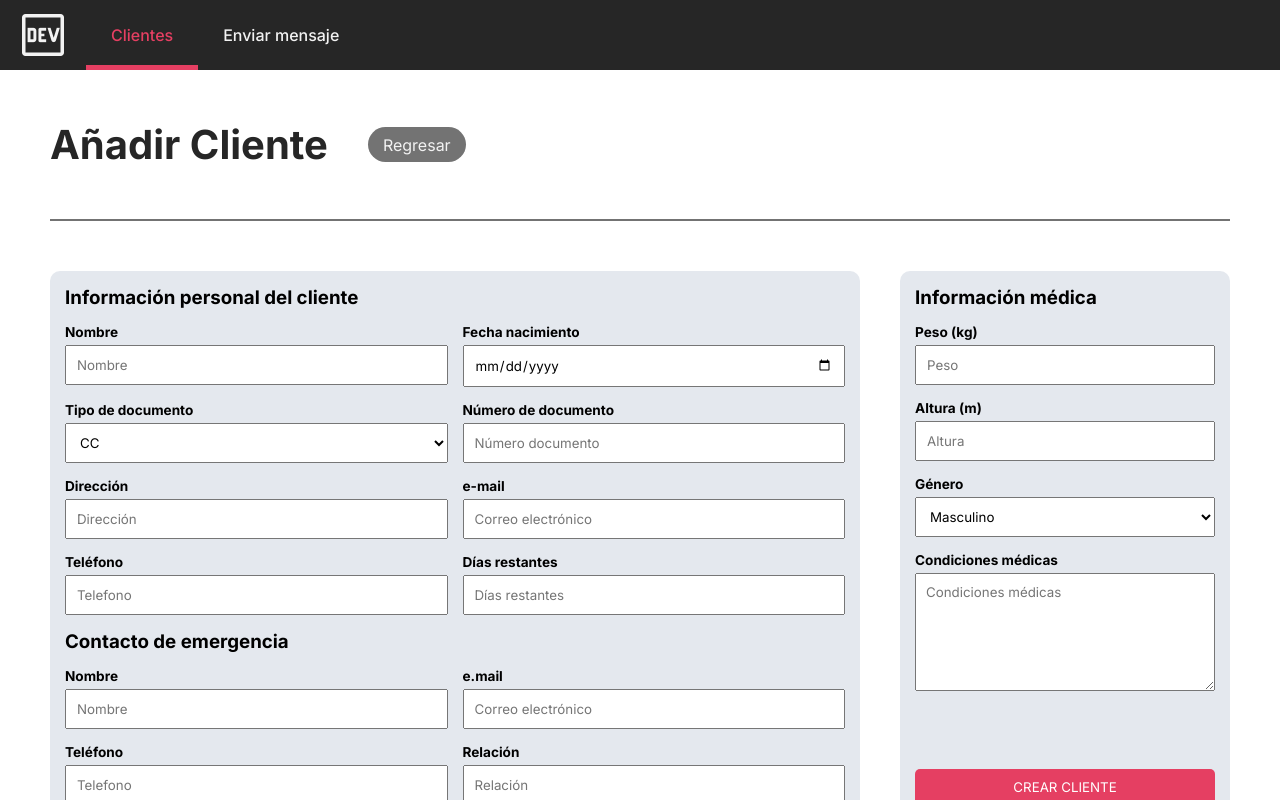
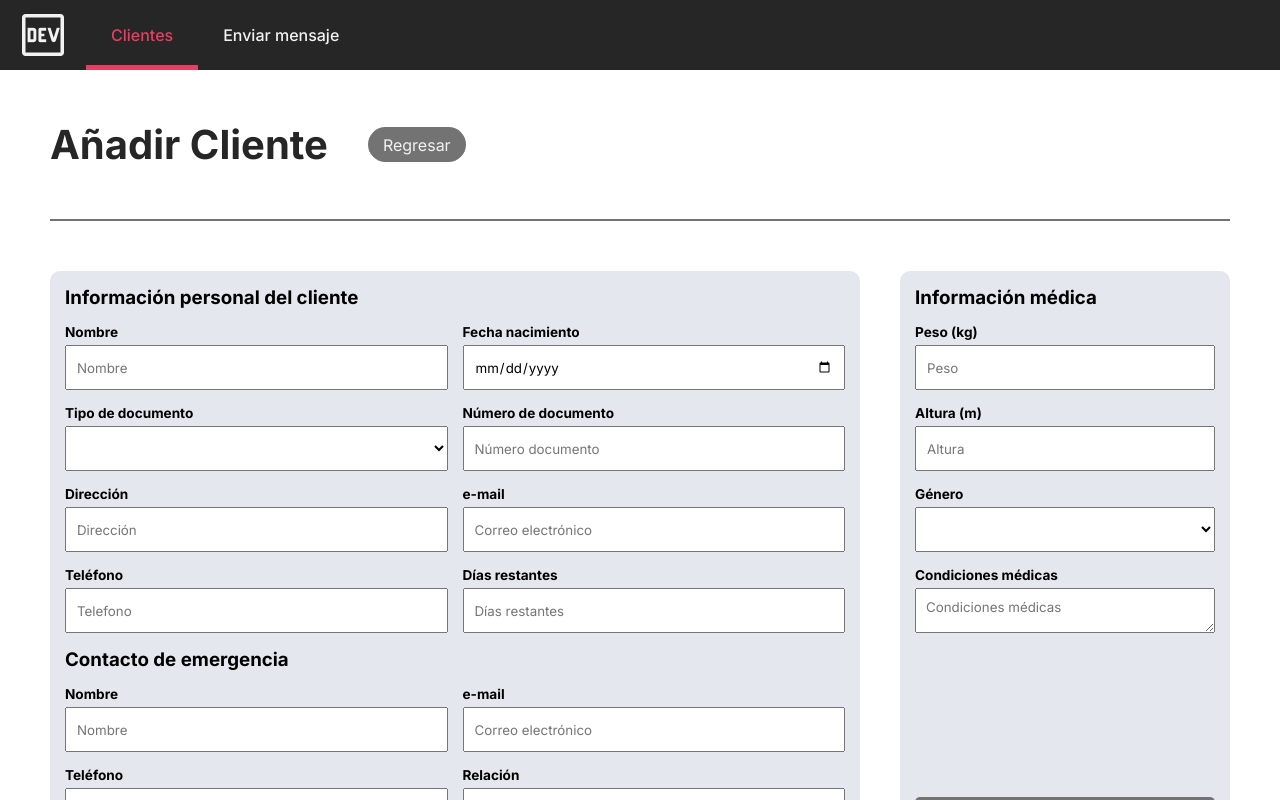
Before and after one commit to Shaamelo/frontend-fitcrm, an Angular app: page /customers/create in a window 1280 px wide. Built offline with nearby package versions, Linux system fonts and the light colour scheme.

Commit message:
Create customer form, input validations

```diff
--- a/src/app/components/customers/create-customer/create-customer.component.html
+++ b/src/app/components/customers/create-customer/create-customer.component.html
@@ -4,62 +4,90 @@
     <a routerLink="/customers" class="big-button back-button">Regresar</a>
   </div>
   <hr />
-  <form class="customerForm">
+  <form class="customerForm" [formGroup]="form" (ngSubmit)="createCustomer()">
     <div class="personalData">
       <h3>Información personal del cliente</h3>
       <span></span>
       <div class="labeledInput">
-        <label for="name">Nombre</label>
-        <input id="name" type="text" placeholder="Nombre" />
+        <label>Nombre</label>
+        <input type="text" placeholder="Nombre" formControlName="name" />
       </div>
       <div class="labeledInput">
-        <label for="name">Fecha nacimiento</label>
-        <input id="date" type="date" />
+        <label>Fecha nacimiento</label>
+        <input type="date" formControlName="birthDate" />
       </div>
       <div class="labeledInput">
         <label for="">Tipo de documento</label>
-        <select name="" id="">
+        <select id="documentType" formControlName="documentType">
           <option value="CC">CC</option>
           <option value="TI">TI</option>
         </select>
       </div>
       <div class="labeledInput">
         <label for="">Número de documento</label>
-        <input type="text" placeholder="Número documento" />
+        <input
+          type="text"
+          placeholder="Número documento"
+          formControlName="documentNumber"
+        />
       </div>
       <div class="labeledInput">
         <label for="">Dirección</label>
-        <input type="text" placeholder="Dirección" />
+        <input type="text" placeholder="Dirección" formControlName="address" />
       </div>
       <div class="labeledInput">
         <label for="">e-mail</label>
-        <input type="email" placeholder="Correo electrónico" />
+        <input
+          type="email"
+          placeholder="Correo electrónico"
+          formControlName="email"
+        />
       </div>
       <div class="labeledInput">
         <label for="">Teléfono</label>
-        <input type="number" placeholder="Telefono" />
+        <input type="number" placeholder="Telefono" formControlName="phone" />
       </div>
       <div class="labeledInput">
         <label for="">Días restantes</label>
-        <input type="number" placeholder="Días restantes" />
+        <input
+          type="number"
+          placeholder="Días restantes"
+          formControlName="remainingDays"
+        />
       </div>
       <h3>Contacto de emergencia</h3>
       <span></span>
       <div class="labeledInput">
         <label for="">Nombre </label>
-        <input type="text" placeholder="Nombre" />
+        <input
+          type="text"
+          placeholder="Nombre"
+          formControlName="emergencyName"
+        />
       </div>
       <div class="labeledInput">
-        <label for="">e.mail</label>
-        <input type="text" placeholder="Correo electrónico" />
+        <label for="">e-mail</label>
+        <input
+          type="text"
+          placeholder="Correo electrónico"
+          formControlName="emergencyEmail"
+        />
       </div>
       <div class="labeledInput">
         <label for="">Teléfono</label>
-        <input type="text" placeholder="Telefono" />
+        <input
+          type="text"
+          placeholder="Telefono"
+          formControlName="emergencyPhone"
+        />
       </div>
       <div class="labeledInput">
         <label for="">Relación</label>
-        <input type="text" placeholder="Relación" />
+        <input
+          type="text"
+          placeholder="Relación"
+          formControlName="emergencyRelationship"
+        />
       </div>
     </div>
     <div class="medicalInfo">
@@ -67,15 +95,15 @@
         <h3>Información médica</h3>
         <div class="labeledInput">
           <label for="">Peso (kg)</label>
-          <input type="text" placeholder="Peso" />
+          <input type="number" placeholder="Peso" formControlName="weight" />
         </div>
         <div class="labeledInput">
           <label for="">Altura (m)</label>
-          <input type="text" placeholder="Altura" />
+          <input type="number" placeholder="Altura" formControlName="height" />
         </div>
         <div class="labeledInput">
           <label for="">Género</label>
-          <select name="" id="">
+          <select id="" formControlName="gender">
             <option value="M">Masculino</option>
             <option value="F">Femenino</option>
             <option value="xd">otro</option>
@@ -83,10 +111,14 @@
         </div>
         <div class="labeledInput">
           <label for="">Condiciones médicas</label>
-          <textarea rows="6" placeholder="Condiciones médicas"></textarea>
+          <textarea
+            rows="6"
+            placeholder="Condiciones médicas"
+            formControlName="diseases"
+          ></textarea>
         </div>
       </div>
-      <button type="submit">CREAR CLIENTE</button>
+      <button type="submit" [disabled]="form.invalid">CREAR CLIENTE</button>
     </div>
   </form>
 </div>
--- a/src/app/components/customers/create-customer/create-customer.component.ts
+++ b/src/app/components/customers/create-customer/create-customer.component.ts
@@ -55,8 +55,11 @@ export class CreateCustomerComponent {
         weight: this.form.get('weight')?.value,
         height: this.form.get('height')?.value,
         gender: this.form.get('gender')?.value,
-        diseases: this.form.get('diseases')?.value,
+        diseases: [this.form.get('diseases')?.value],
       },
     };
+    alert('wuu usuario creado');
+    console.log(customer);
+    this.form.reset();
   }
 }
--- a/src/styles.sass
+++ b/src/styles.sass
@@ -66,6 +66,11 @@ td
             font-weight: bold
         input, select, textarea
             padding: 10px
+            box-sizing: border-box
+            height: 45px
+            &.ng-invalid.ng-touched
+                border: 2px solid red
+
     .personalData
         background: #e4e8ee
         gap: 15px
@@ -99,3 +104,8 @@ td
         cursor: pointer
         &:hover
             transform: scale(1.05)
+        &:disabled
+            background: var(--light-gray)
+            cursor: not-allowed
+            &:hover
+                transform: none
```
